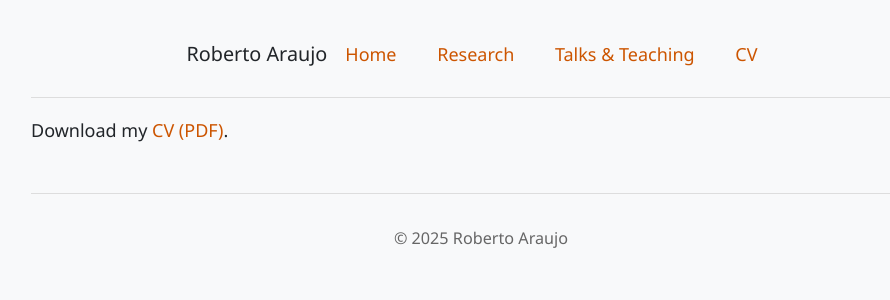
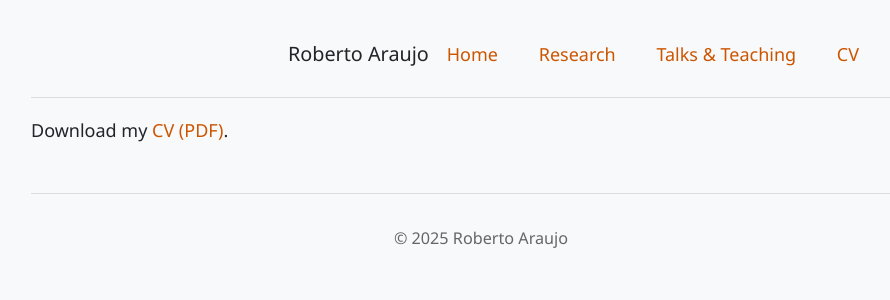
Before and after one commit to r-saraujo/r-saraujo.github.io, a Jekyll site: the page built from cv.md, in a window 1280 px wide. Shown: the top 300 px of the page, without its empty margins (159-1049 px from the left). Built offline with Jekyll 4.4.1, drawn with Linux system fonts in a browser that asks for light colours.

Commit message:
Update style.css

```diff
--- a/assets/style.css
+++ b/assets/style.css
@@ -30,12 +30,6 @@
       background-color: #f8f9fa;
       padding: 1rem 2rem;
     }
-
-.container {
-  max-width: 900px;
-  margin: 0 auto;
-}
-
 
 /* header {
   text-align: center;
```
